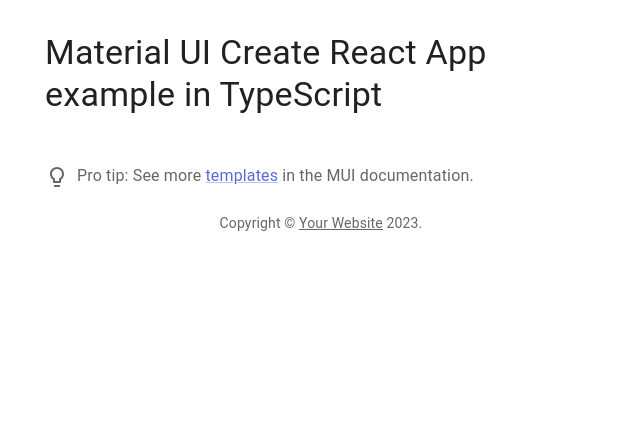
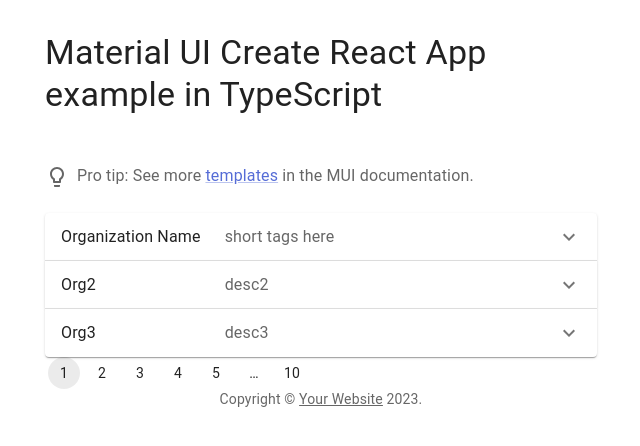
Before and after one commit to Ethan12103/VrygrondCommunityMap, a React (Create React App) app in the folder frontend/: page / in a window 1280 px wide. Shown: the top 446 px of the page, without its empty margins (319-959 px from the left). Built offline with nearby package versions, Linux system fonts and the light colour scheme.

Commit message:
App test

```diff
--- a/frontend/src/App.tsx
+++ b/frontend/src/App.tsx
@@ -4,6 +4,8 @@
 import Box from '@mui/material/Box';
 import Link from '@mui/material/Link';
 import ProTip from './ProTip';
+import ControlledAccordions from './components/ControlledAccordions'
+import PaginationControlled from './components/PaginationControlled'
 
 function Copyright() {
   return (
@@ -25,6 +27,8 @@
           Material UI Create React App example in TypeScript
         </Typography>
         <ProTip />
+        <ControlledAccordions />
+        <PaginationControlled />
         <Copyright />
       </Box>
     </Container>
```
